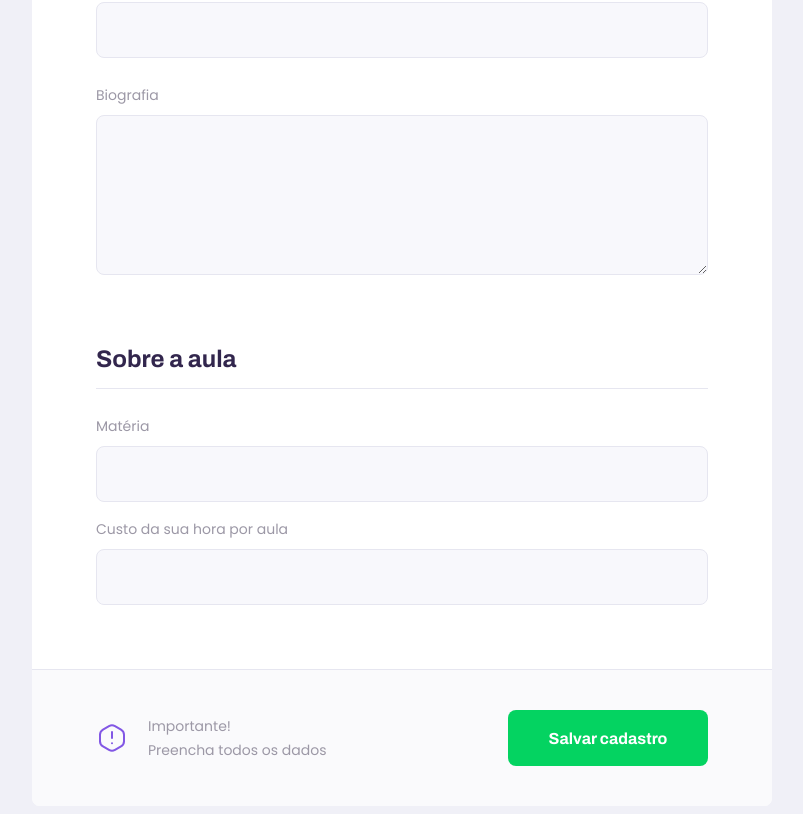
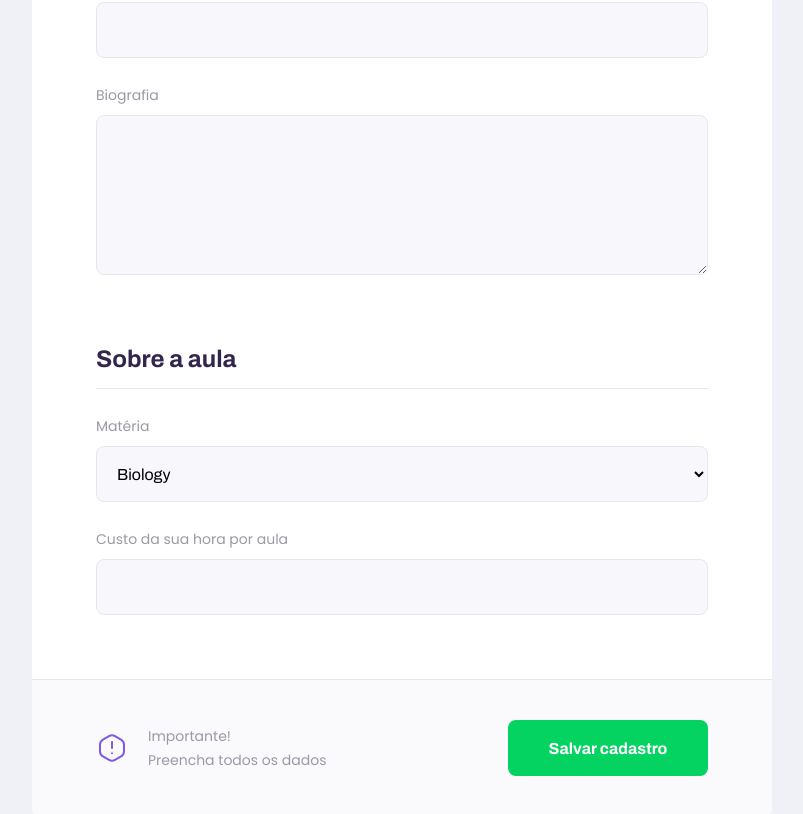
Before and after one commit to igoratf/Proffy, a React (Create React App) app in the folder web/: page /give-classes in a window 1280 px wide. Shown: the part 676-1490 px from the top of the page, without its empty margins (238-1041 px from the left). Built offline with nearby package versions, Linux system fonts and the light colour scheme.

Commit message:
create select component and subject options

```diff
--- /dev/null
+++ b/web/src/components/Select/index.tsx
@@ -0,0 +1,29 @@
+import React, { SelectHTMLAttributes } from "react";
+
+import "./styles.css";
+
+interface SelectProps extends SelectHTMLAttributes<HTMLSelectElement> {
+  name: string;
+  label: string;
+  options: Array<{ value: string; label: string }>;
+}
+
+const Select: React.FC<SelectProps> = ({
+  label,
+  name,
+  options,
+  ...otherProps
+}) => {
+  return (
+    <div className="select-block">
+      <label htmlFor={name}>{label}</label>
+      <select id={name} {...otherProps}>
+        {options.map((option) => (
+          <option key={option.value} value={option.value}>{option.label}</option>
+        ))}
+      </select>
+    </div>
+  );
+};
+
+export default Select;
--- /dev/null
+++ b/web/src/components/Select/styles.css
@@ -0,0 +1,34 @@
+.select-block {
+  position: relative;
+}
+
+.select-block + .select-block {
+  margin-top: 1.4rem;
+}
+
+.select-block label {
+  font-size: 1.4rem;
+}
+
+.select-block select {
+  width: 100%;
+  height: 5.6rem;
+  margin-top: 0.8rem;
+  border-radius: 0.8rem;
+  background: var(--color-input-background);
+  border: 1px solid var(--color-line-in-white);
+  outline: 0;
+  padding: 0 1.6rem;
+  font: 1.6rem Archivo;
+}
+
+.select-block:focus-within::after {
+  width: calc(100% - 3.2rem);
+  height: 2px;
+  content: "";
+  background: var(--color-primary-light);
+  position: absolute;
+  left: 1.6rem;
+  right: 1.6rem;
+  bottom: 0;
+}
--- a/web/src/pages/TeacherForm/index.tsx
+++ b/web/src/pages/TeacherForm/index.tsx
@@ -1,11 +1,12 @@
 import React from "react";
 import PageHeader from "../../components/PageHeader";
-
-import "./styles.css";
 import Input from "../../components/Input";
+import Textarea from "../../components/Textarea";
+import Select from "../../components/Select";
 
 import warningIcon from "../../assets/images/icons/warning.svg";
-import Textarea from "../../components/Textarea";
+import "./styles.css";
+
 
 function TeacherForm() {
   return (
@@ -26,7 +27,20 @@
 
         <fieldset>
           <legend>Sobre a aula</legend>
-          <Input name="subject" label="Matéria" />
+          <Select name="subject" label="Matéria" options={[
+            { value: 'Biology', label: 'Biology'},
+            { value: 'Chemistry', label: 'Chemistry'},
+            { value: 'Physics', label: 'Physics'},
+            { value: 'Math', label: 'Math'},
+            { value: 'Programming', label: 'Programming'},
+            { value: 'English', label: 'English'},
+            { value: 'History', label: 'History'},
+            { value: 'Geography', label: 'Geography'},
+            { value: 'Philosophy', label: 'Philosophy'},
+            { value: 'Sociology', label: 'Sociology'},
+            { value: 'Arts', label: 'Arts'},
+            { value: 'Music', label: 'Music'},
+          ]}/>
           <Input name="cost" label="Custo da sua hora por aula" />
         </fieldset>
 
--- a/web/src/pages/TeacherForm/styles.css
+++ b/web/src/pages/TeacherForm/styles.css
@@ -38,7 +38,8 @@
     border-bottom: 1px solid var(--color-line-in-white);
 }
 
-#page-teacher-form main fieldset .input-block + .textarea-block {
+#page-teacher-form main fieldset .input-block + .textarea-block,
+#page-teacher-form main fieldset .select-block + .input-block {
     margin-top: 2.4rem;
 }
 
```
